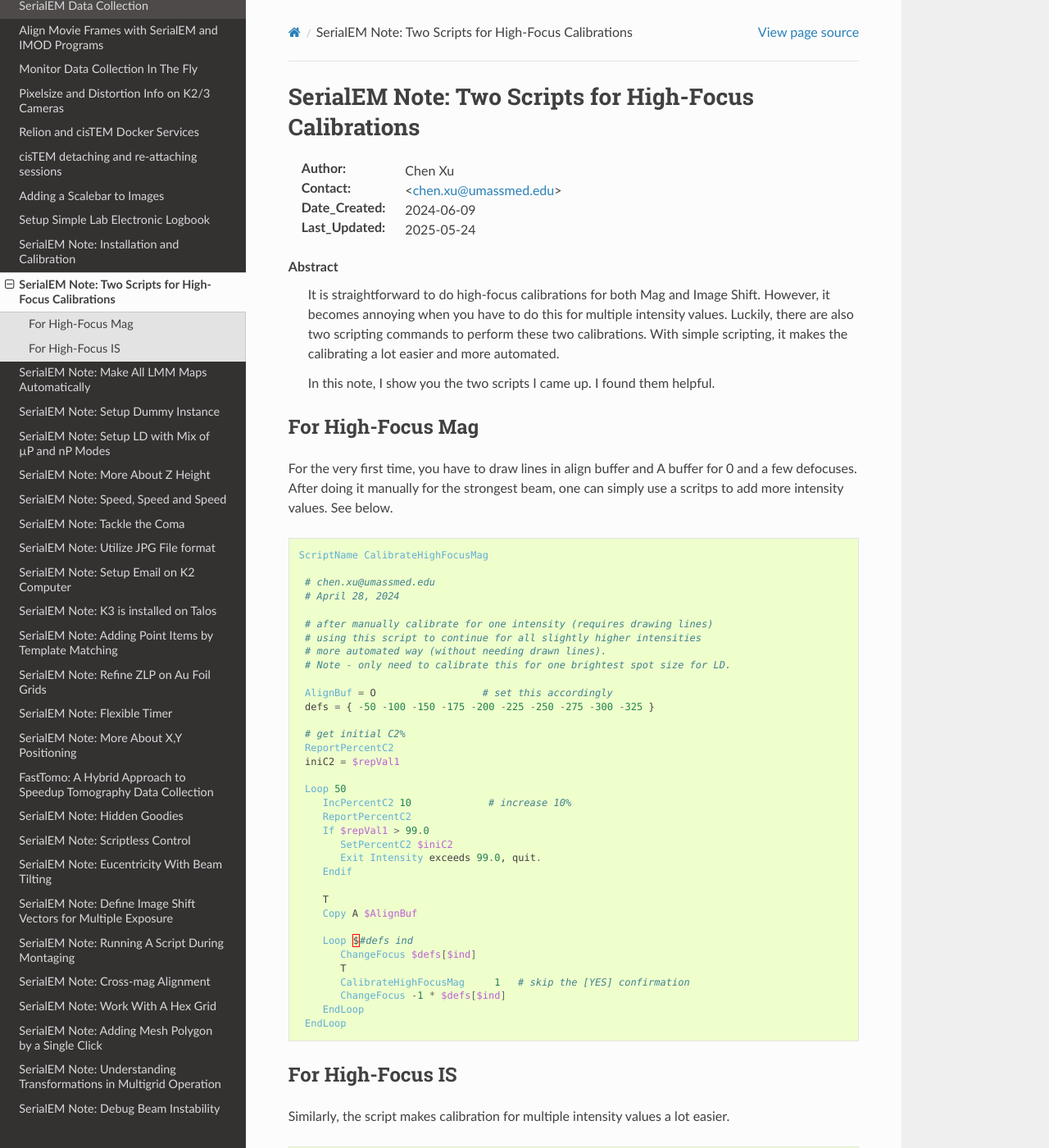
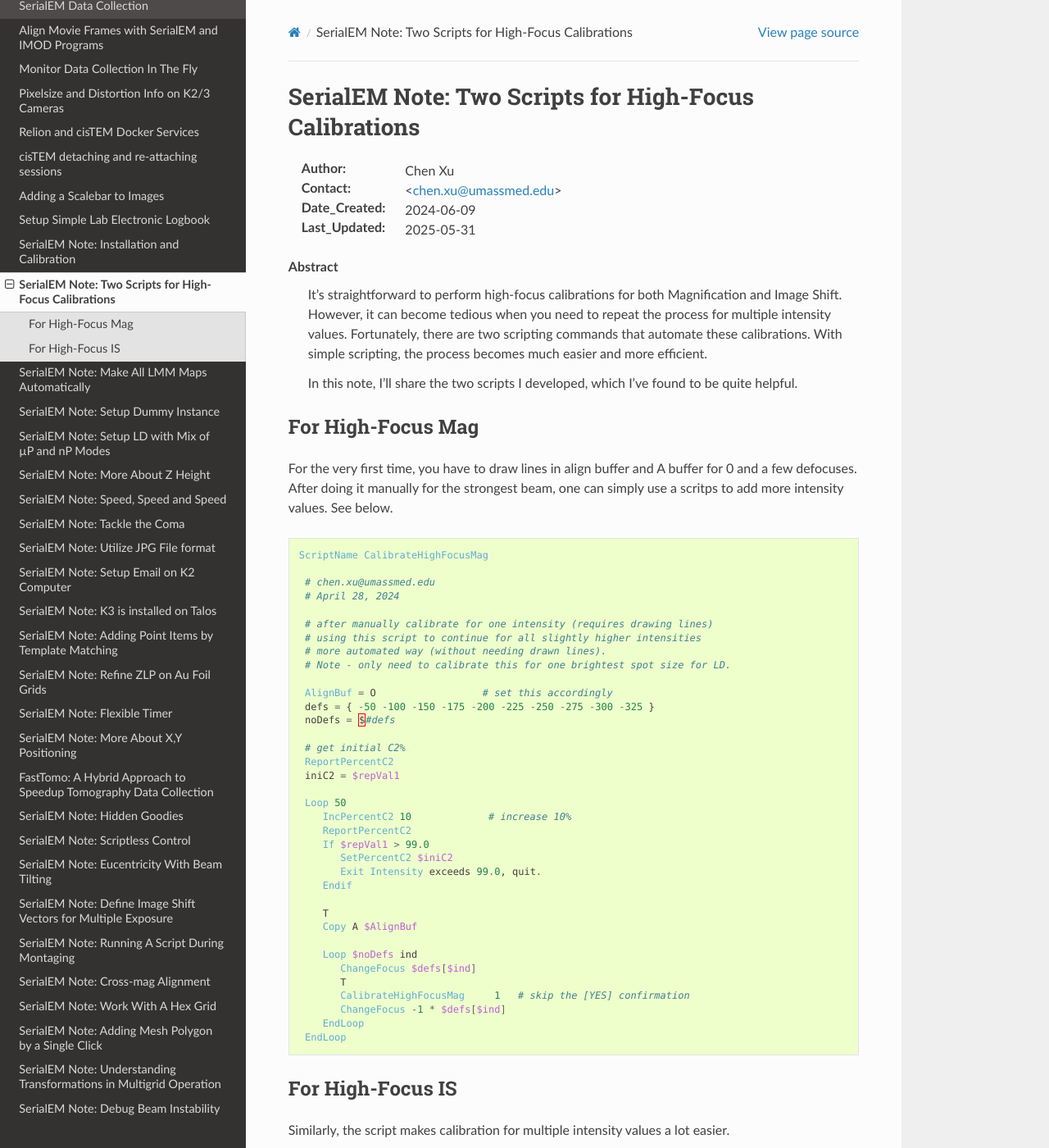
Before and after one commit to xuchen66/sphinx-emdocs, a Sphinx documentation site: the page built from source/serialEM-note-two-scripts-for-highfocus-cals.rst, in a window 1280 px wide and 1400 px high. Shown: the whole window at 82% size. Built offline with Sphinx 7.4.7 and the Read the Docs theme 3.1.0, drawn with Linux system fonts in a browser that asks for light colours; pages that are not in the unit, such as notebooks, are missing from menus; some of the changed text lies outside the part shown.

Commit message:
Update serialEM-note-two-scripts-for-highfocus-cals.rst

```diff
--- a/source/serialEM-note-two-scripts-for-highfocus-cals.rst
+++ b/source/serialEM-note-two-scripts-for-highfocus-cals.rst
@@ -6,19 +6,19 @@
 :Author: Chen Xu
 :Contact: <chen.xu@umassmed.edu>
 :Date_Created: 2024-06-09
-:Last_Updated: 2025-05-24
+:Last_Updated: 2025-05-31
 
 .. glossary::
 
    Abstract
-      It is straightforward to do high-focus calibrations for both
-      Mag and Image Shift. However, it becomes annoying when you have to
-      do this for multiple intensity values. Luckily, there are also two
-      scripting commands to perform these two calibrations. With simple scripting,
-      it makes the calibrating a lot easier and more automated.
+      It’s straightforward to perform high-focus calibrations for both
+      Magnification and Image Shift. However, it can become tedious when
+      you need to repeat the process for multiple intensity values. Fortunately,
+      there are two scripting commands that automate these calibrations. With
+      simple scripting, the process becomes much easier and more efficient.
 
-      In this note, I show you the two scripts I came up. I found them
-      helpful.
+      In this note, I’ll share the two scripts I developed, which I’ve found to
+      be quite helpful.
 
 .. _highfocus-mag:
 
@@ -43,6 +43,7 @@
 
     AlignBuf = O                  # set this accordingly
     defs = { -50 -100 -150 -175 -200 -225 -250 -275 -300 -325 }
+    noDefs = $#defs
 
     # get initial C2%
     ReportPercentC2
@@ -59,7 +60,7 @@
        T
        Copy A $AlignBuf
 
-       Loop $#defs ind
+       Loop $noDefs ind
           ChangeFocus $defs[$ind]
           T
           CalibrateHighFocusMag     1   # skip the [YES] confirmation
@@ -85,6 +86,7 @@
 
    AlignBuf = O            # set this accordingly
    defs = { -50 -100 -150 -175 -200 -225 -250 -275 -300 -325 }
+   noDefs = $#defs
 
    # get initial C2%
    ReportPercentC2
@@ -98,7 +100,7 @@
          Exit Intensity exceeds 99.0, quit.
       Endif
 
-      Loop $#defs ind
+      Loop $noDefs ind
          ChangeFocus $defs[$ind]
          CalibrateHighFocusIS $defs[$ind]
          ChangeFocus -1 * $defs[$ind]
```
